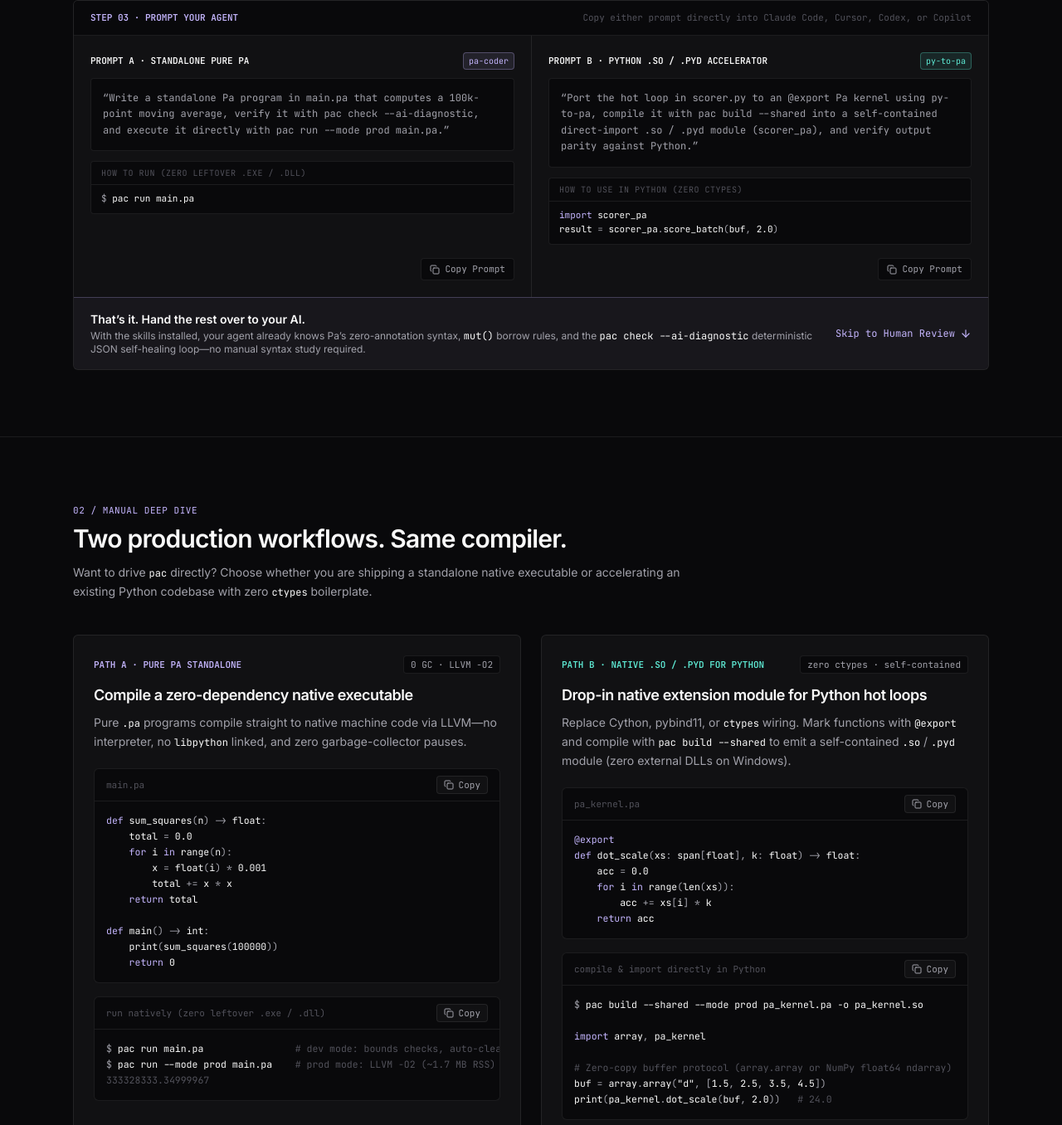
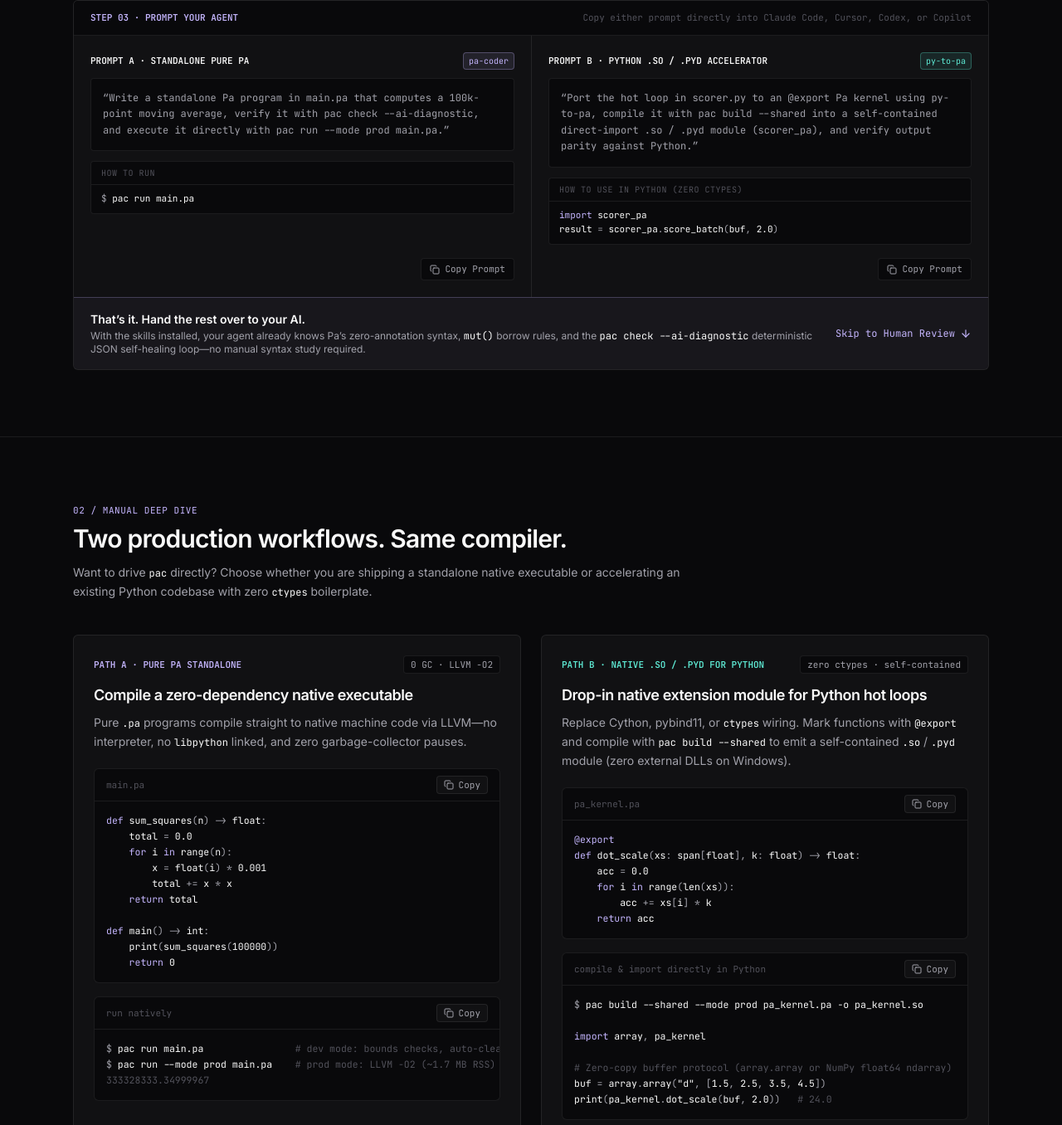
Before and after one commit to cyyier/pa, a plain HTML site: page site/quickstart.html in a window 1280 px wide. Shown: the part 844-2200 px from the top of the page at 83% size. Drawn offline with nearby package versions, Linux system fonts and the light colour scheme.

Commit message:
site: tighten run snippet labels in quickstart.html

```diff
--- a/site/quickstart.html
+++ b/site/quickstart.html
@@ -333,7 +333,7 @@
                   </p>
                   <div class="mt-3 bg-canvas border hairline rounded overflow-hidden">
                     <div class="px-3 py-1.5 border-b hairline font-mono text-[10px] text-ink-muted uppercase tracking-wider">
-                      How to run (zero leftover .exe / .dll)
+                      How to run
                     </div>
                     <pre class="px-3 py-2 font-mono text-[11px] leading-relaxed overflow-x-auto"><code><span class="tok-op">$</span> <span class="tok-id">pac run main.pa</span></code></pre>
                   </div>
@@ -469,7 +469,7 @@
               <!-- Run Directly (Zero Leftover Artifacts) -->
               <div class="mt-4 bg-canvas border hairline rounded-md overflow-hidden">
                 <div class="px-3.5 py-2 border-b hairline flex items-center justify-between font-mono text-[11px] text-ink-muted">
-                  <span>run natively (zero leftover .exe / .dll)</span>
+                  <span>run natively</span>
                   <button
                     type="button"
                     class="copy-trigger inline-flex items-center gap-1.5 text-ink-secondary hover:text-ink-primary border hairline bg-surface px-2 py-0.5 rounded transition-colors cursor-pointer"
```
